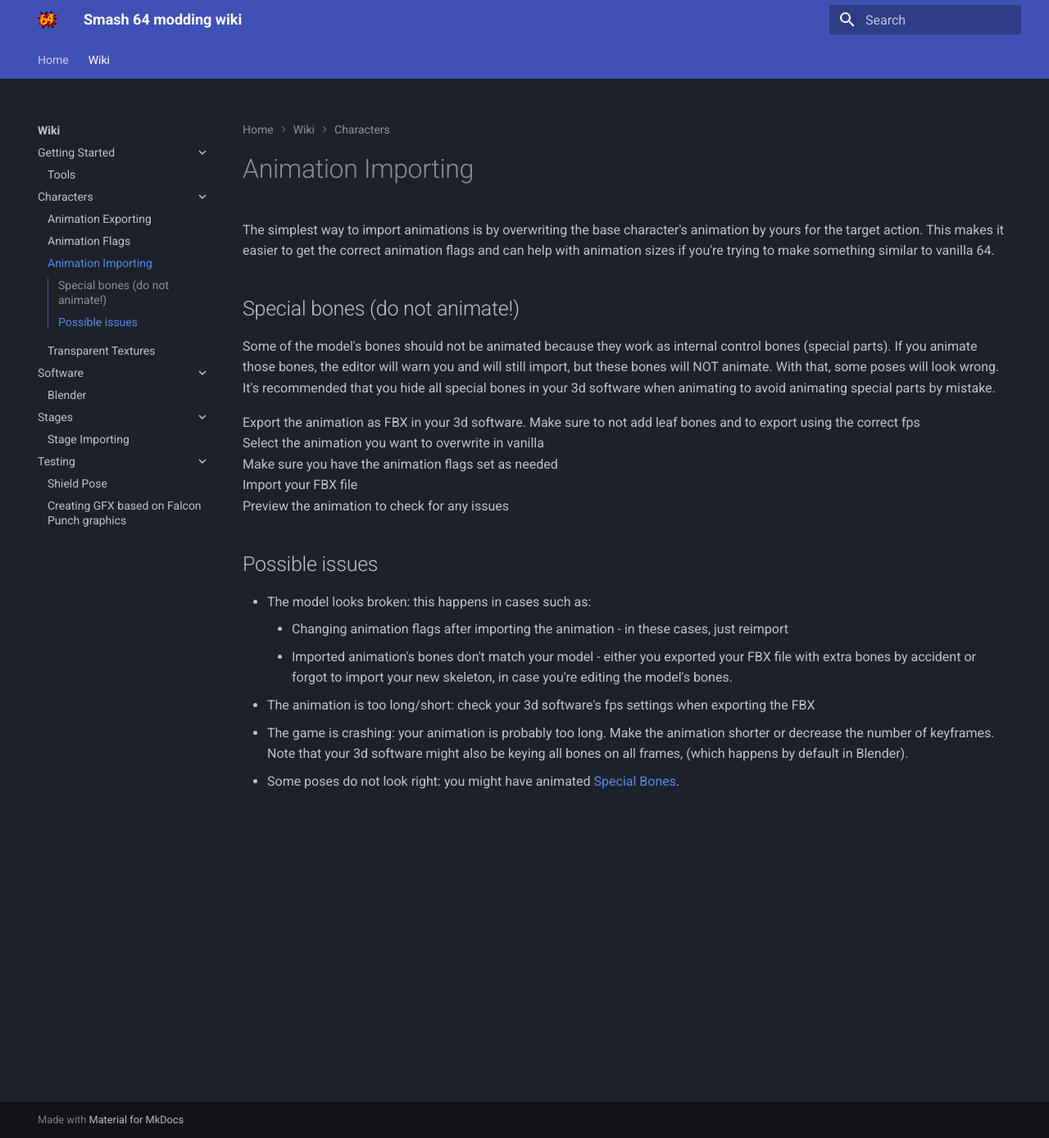
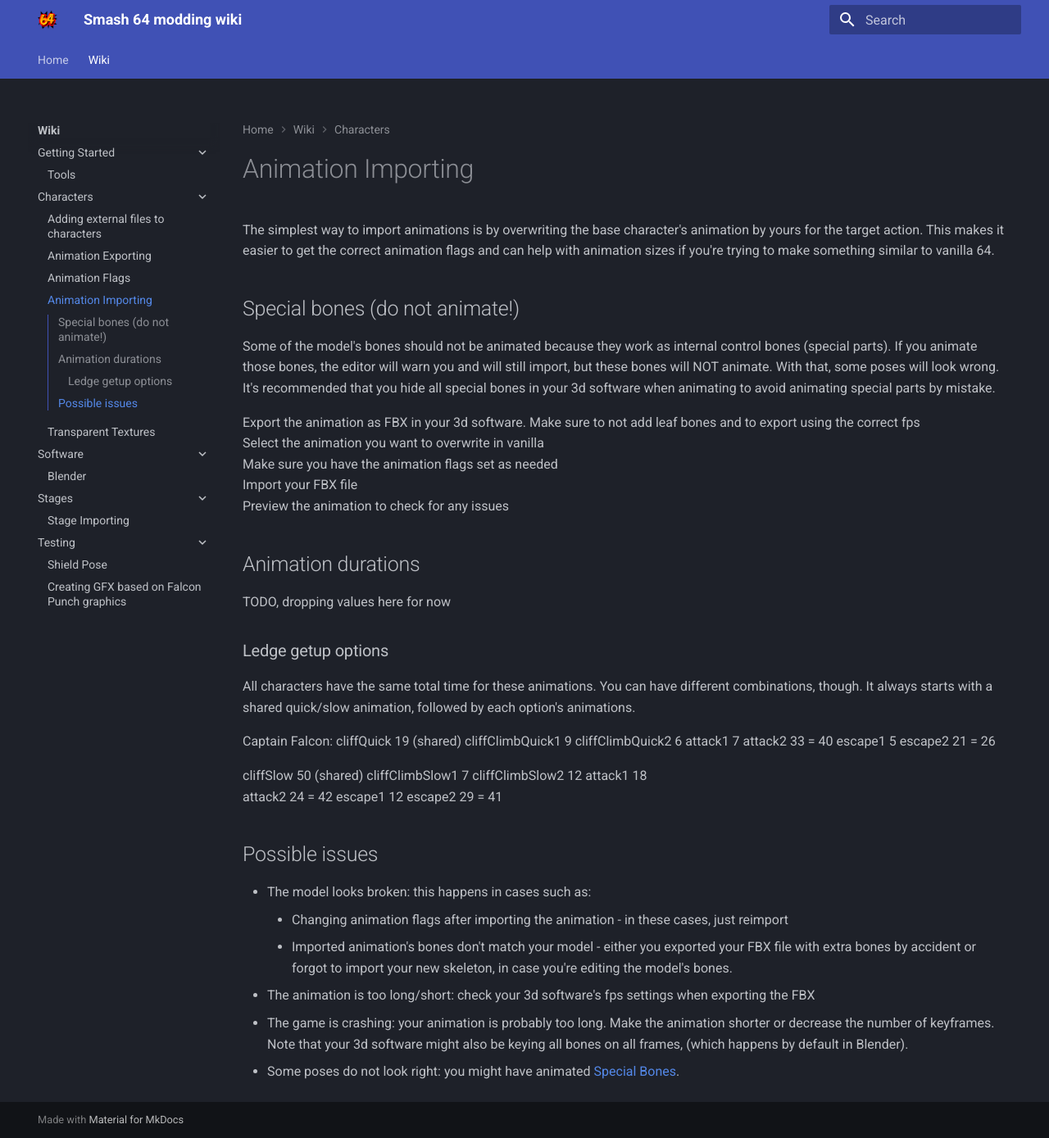
Before and after one commit to joaorb64/smash64-modding-wiki, an MkDocs documentation site: the page built from docs/Wiki/characters/animationimporting.md, in a window 1280 px wide and 1389 px high. Shown: the whole window at 82% size. Built offline with MkDocs 1.6.1 and Material for MkDocs 9.7.7, drawn with Linux system fonts in a browser that asks for light colours.

Commit message:
add stuff

```diff
--- a/docs/Wiki/characters/animationimporting.md
+++ b/docs/Wiki/characters/animationimporting.md
@@ -13,6 +13,31 @@ Make sure you have the animation flags set as needed
 Import your FBX file
 Preview the animation to check for any issues
 
+## Animation durations
+TODO, dropping values here for now
+
+### Ledge getup options
+
+All characters have the same total time for these animations. You can have different combinations, though.
+It always starts with a shared quick/slow animation, followed by each option's animations.
+
+Captain Falcon:
+cliffQuick 19 (shared)
+cliffClimbQuick1 9
+cliffClimbQuick2 6
+attack1 7
+attack2 33 = 40
+escape1 5
+escape2 21 = 26
+
+cliffSlow 50 (shared)
+cliffClimbSlow1 7
+cliffClimbSlow2 12
+attack1 18
+attack2 24 = 42
+escape1 12
+escape2 29 = 41
+
 ## Possible issues
 
 - The model looks broken: this happens in cases such as:
```
Also changed, not shown: docs/Wiki/characters/addingexternalfiletocharacter.md (added, +21 -0 lines), docs/Wiki/stages/stageimport.md (+5 -1 lines).
